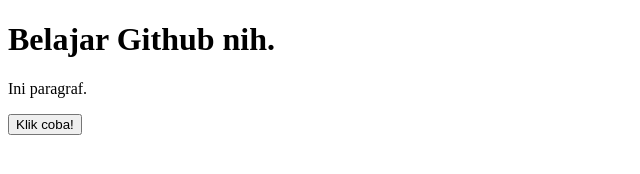
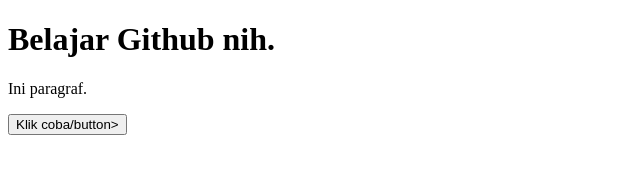
Before and after one commit to ayesices/belajar-github, a plain HTML site: page index.html in a window 1280 px wide. Shown: the whole page, without its empty margins (0-640 px from the left). Drawn offline with Linux system fonts and the light colour scheme.

Commit message:
ubah button

```diff
--- a/index.html
+++ b/index.html
@@ -8,6 +8,6 @@
 <body>
     <h1>Belajar Github nih.</h1>
     <p>Ini paragraf.</p>
-    <button>Klik coba!</button>
+    <button>Klik coba/button>
 </body>
 </html>
```
